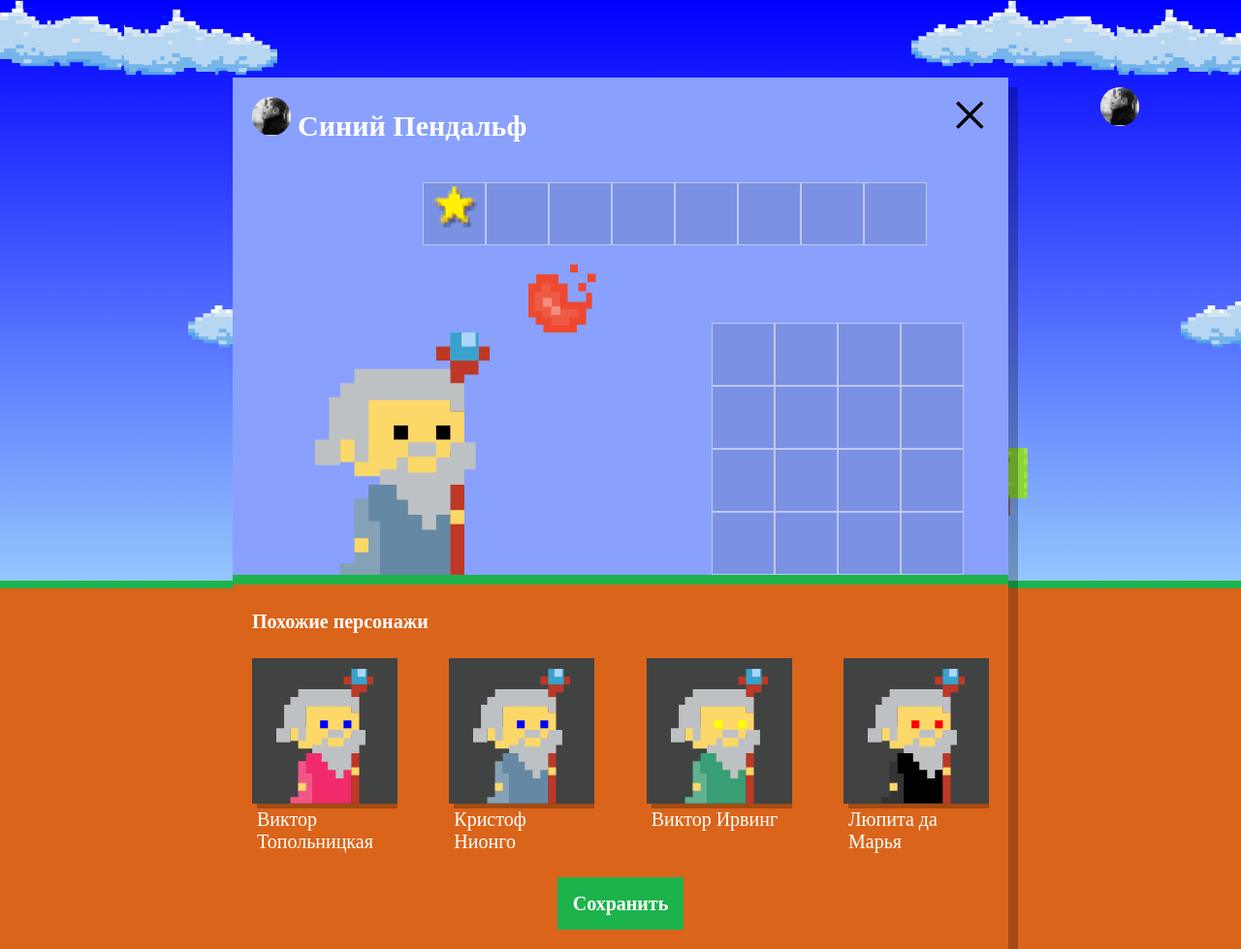
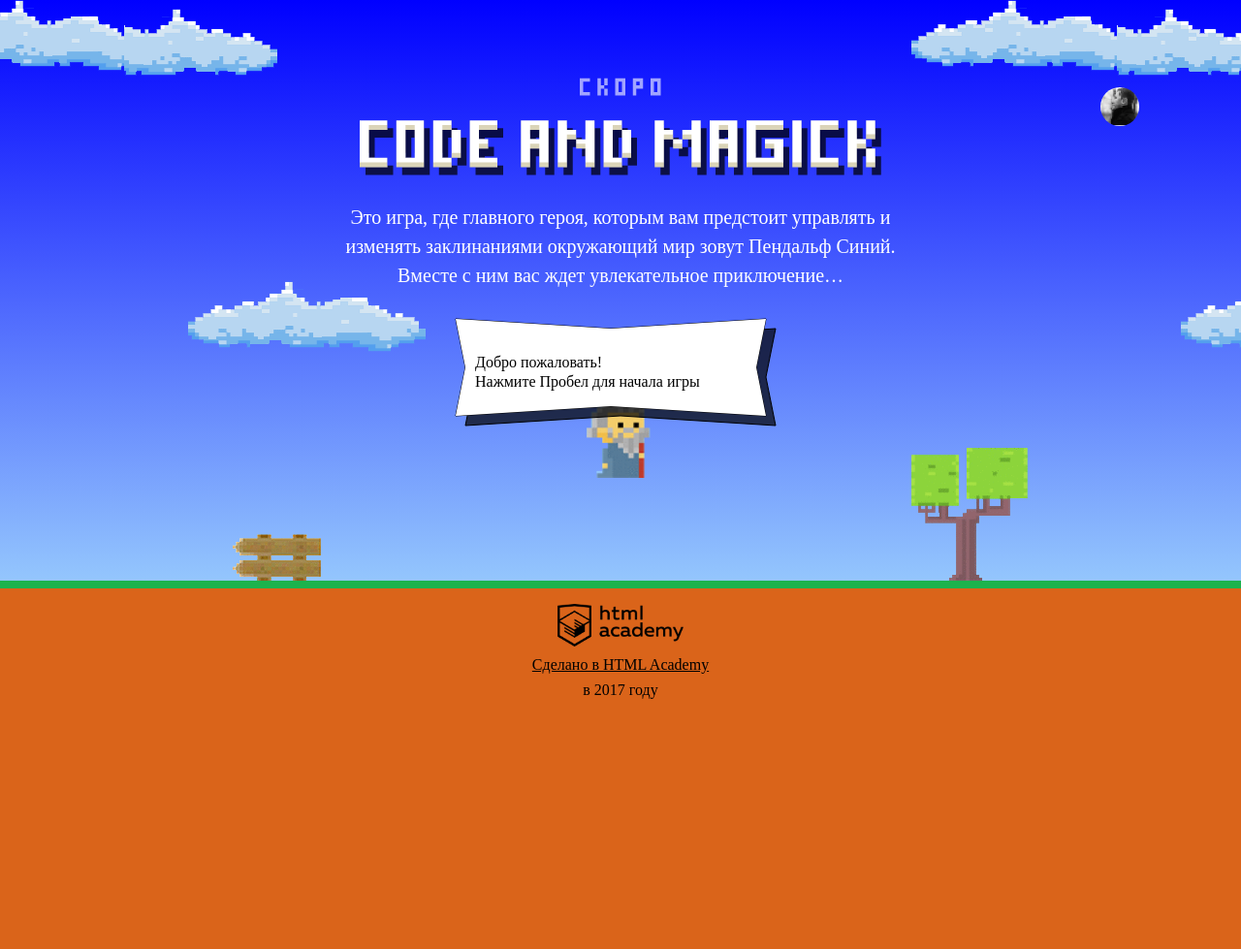
Before and after one commit to san8k/484805-code-and-magick, a website: page index.html in a window 1280 px wide. Shown: the whole page at 97% size. After the commit the page ends 800 px from the top, so only its background shows below. Drawn offline with Linux system fonts and the light colour scheme; a web font is replaced by a local one.

Commit message:
Лекция 4 Задание 12

```diff
--- a/index.html
+++ b/index.html
@@ -63,7 +63,7 @@
   <div class="demo"></div>
 
   <div class="setup-open">
-    <img src="./img/user-1.jpg" class="setup-open-icon">
+    <img src="./img/user-1.jpg" class="setup-open-icon" tabindex="0">
   </div>
 </header>
 
@@ -71,6 +71,7 @@
   <form class="setup-wizard-form"
         method="post"
         enctype="multipart/form-data"
+        action="https://js.dump.academy/code-and-magick"
         autocomplete="off">
 
     <div class="setup-title">
@@ -80,13 +81,17 @@
           <input type="file" name="avatar">
         </div>
         <label>
-          <input type="text" name="username"
-                 maxlength="25" required
-                 class="setup-user-name" value="Синий Пендальф"/>
+          <input type="text"
+                 name="username"
+                 minlength="2"
+                 maxlength="25"
+                 required
+                 class="setup-user-name"
+                 value="Синий Пендальф"/>
         </label>
       </div>
 
-      <span class="setup-close">&times;</span>
+      <span class="setup-close" tabindex="0">&times;</span>
     </div>
 
 
@@ -155,7 +160,7 @@
         <div class="setup-similar-list"><!--Список похожих персонажей--></div>
       </div>
 
-      <button class="button setup-submit">Сохранить</button>
+      <button class="button setup-submit" type="submit">Сохранить</button>
     </div>
   </form>
 </div>
--- a/js/setup.js
+++ b/js/setup.js
@@ -1,21 +1,57 @@
 'use strict';
 
-var NAMES = ['Иван', 'Хуан Себастьян', 'Мария', 'Кристоф', 'Виктор', 'Юлия', 'Люпита', 'Вашингтон'];
-var SURNAMES = ['да Марья', 'Верон', 'Мирабелла', 'Вальц', 'Онопко', 'Топольницкая', 'Нионго', 'Ирвинг'];
-var COAT_COLORS = ['rgb(101, 137, 164)', 'rgb(241, 43, 107)', 'rgb(146, 100, 161)', 'rgb(56, 159, 117)', 'rgb(215, 210, 55)', 'rgb(0, 0, 0)'];
-var EYES_COLORS = ['black', 'red', 'blue', 'yellow', 'green'];
+var ESC_KEYCODE = 27;
+var ENTER_KEYCODE = 13;
+
+var NAMES = [
+  'Иван',
+  'Хуан Себастьян',
+  'Мария',
+  'Кристоф',
+  'Виктор',
+  'Юлия',
+  'Люпита',
+  'Вашингтон'];
+
+var SURNAMES = [
+  'да Марья',
+  'Верон',
+  'Мирабелла',
+  'Вальц',
+  'Онопко',
+  'Топольницкая',
+  'Нионго',
+  'Ирвинг'];
+
+var COAT_COLORS = [
+  'rgb(101, 137, 164)',
+  'rgb(241, 43, 107)',
+  'rgb(146, 100, 161)',
+  'rgb(56, 159, 117)',
+  'rgb(215, 210, 55)',
+  'rgb(0, 0, 0)'];
+
+var EYES_COLORS = [
+  'black',
+  'red',
+  'blue',
+  'yellow',
+  'green'];
+
+var FIREBALL_COLORS = [
+  '#ee4830',
+  '#30a8ee',
+  '#5ce6c0',
+  '#e848d5',
+  '#e6e848'];
+
 var NUMBER_OF_CHARACTERS = 4;
-
-document.querySelector('.setup').classList.remove('hidden');
 
 var getRandomInt = function (min, max) {
 
   return Math.floor(min + Math.random() * (max - min + 1));
 
 };
-
-var characters = [];
-var wizard = {};
 
 var getRandomElement = function (feature) {
 
@@ -24,17 +60,27 @@ var getRandomElement = function (feature) {
 
 };
 
-for (var i = 0; i < NUMBER_OF_CHARACTERS; i++) {
+var getWizardsArray = function (names, surnames, coatColors, eyesColors) {
 
-  wizard = {
-    name: getRandomElement(NAMES) + ' ' + getRandomElement(SURNAMES),
-    coatColor: getRandomElement(COAT_COLORS),
-    eyesColor: getRandomElement(EYES_COLORS)
-  };
+  var charactersArr = [];
+  var wizard = {};
 
-  characters.push(wizard);
+  for (var i = 0; i < NUMBER_OF_CHARACTERS; i++) {
 
-}
+    wizard = {
+      name: getRandomElement(names) + ' ' + getRandomElement(surnames),
+      coatColor: getRandomElement(coatColors),
+      eyesColor: getRandomElement(eyesColors)
+    };
+
+    charactersArr.push(wizard);
+
+  }
+  return charactersArr;
+
+};
+
+var characters = getWizardsArray(NAMES, SURNAMES, COAT_COLORS, EYES_COLORS);
 
 var wizardTemplate = document.querySelector('#similar-wizard-template')
 .content
@@ -61,3 +107,87 @@ for (var j = 0; j < characters.length; j++) {
 
 similarWizardsList.appendChild(fragment);
 document.querySelector('.setup-similar').classList.remove('hidden');
+
+var setup = document.querySelector('.setup');
+var setupOpen = document.querySelector('.setup-open');
+var setupClose = setup.querySelector('.setup-close');
+var userName = setup.querySelector('input[name="username"]');
+
+var onPopupEscPress = function (evt) {
+
+  if (evt.keyCode === ESC_KEYCODE && userName !== document.activeElement) {
+    closePopup();
+  }
+
+};
+
+var openPopup = function () {
+
+  setup.classList.remove('hidden');
+  document.addEventListener('keydown', onPopupEscPress);
+
+};
+
+var closePopup = function () {
+
+  setup.classList.add('hidden');
+  document.removeEventListener('keydown', onPopupEscPress);
+
+};
+
+setupOpen.addEventListener('click', function () {
+
+  openPopup();
+
+});
+
+setupOpen.addEventListener('keydown', function (evt) {
+
+  if (evt.keyCode === ENTER_KEYCODE) {
+    openPopup();
+  }
+
+});
+
+setupClose.addEventListener('click', function () {
+
+  setup.classList.add('hidden');
+
+});
+
+setupClose.addEventListener('keydown', function (evt) {
+
+  if (evt.keyCode === ENTER_KEYCODE) {
+    closePopup();
+  }
+
+});
+
+var wizardCoat = setup.querySelector('.wizard-coat');
+var wizardEyes = setup.querySelector('.wizard-eyes');
+var fireball = setup.querySelector('.setup-fireball-wrap');
+
+
+wizardEyes.addEventListener('click', function () {
+
+  var color = getRandomElement(EYES_COLORS);
+  wizardEyes.style.fill = color;
+  setup.querySelector('input[name="eyes-color"]').value = wizardEyes.style.fill;
+
+});
+
+wizardCoat.addEventListener('click', function () {
+
+  var color = getRandomElement(COAT_COLORS);
+  wizardCoat.style.fill = color;
+  setup.querySelector('input[name="coat-color"]').value = wizardCoat.style.fill;
+
+});
+
+fireball.addEventListener('click', function () {
+
+  var color = getRandomElement(FIREBALL_COLORS);
+  fireball.style.backgroundColor = color;
+  setup.querySelector('input[name="fireball-color"]').value = color;
+
+});
```
